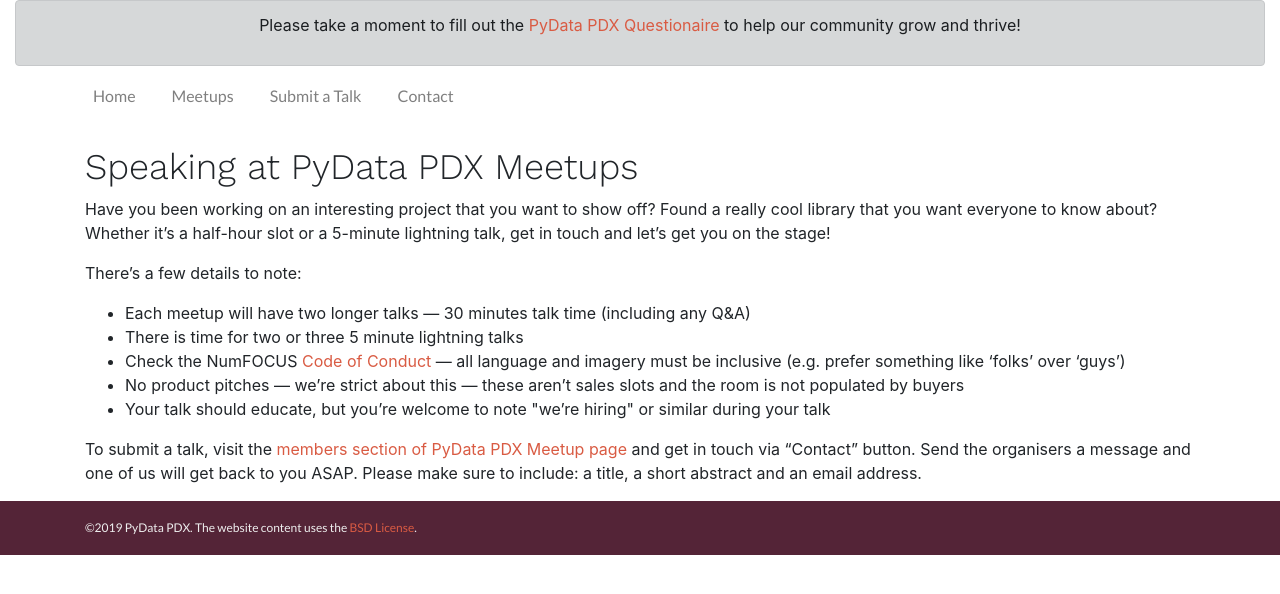
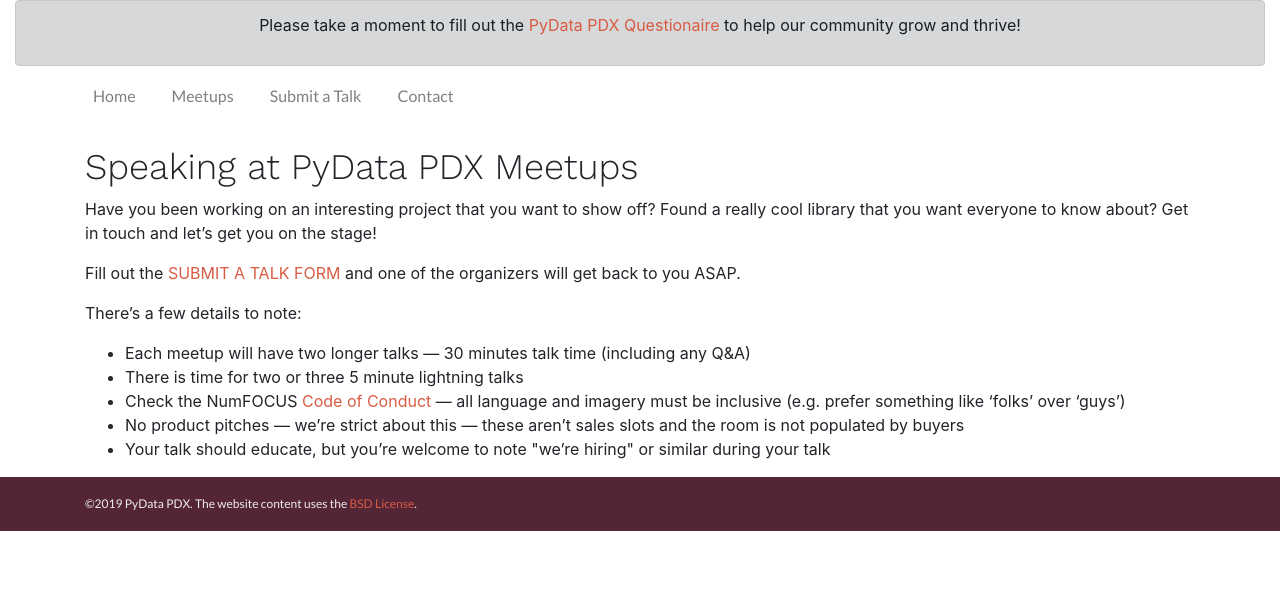
Before and after one commit to pydatapdx/pdx.pydata.org, a Jekyll site: the page built from submit/index.html, in a window 1280 px wide. Shown: the top 594 px of the page. Built offline with Jekyll 4.4.1, drawn with Linux system fonts in a browser that asks for light colours.

Commit message:
Update index.html

```diff
--- a/submit/index.html
+++ b/submit/index.html
@@ -8,9 +8,14 @@
   <h1>Speaking at PyData PDX Meetups</h1>
 
   <p>
-      Have you been working on an interesting project that you want to show off?
-      Found a really cool library that you want everyone to know about?
-      Whether it’s a half-hour slot or a 5-minute lightning talk, get in touch and let’s get you on the stage!
+    Have you been working on an interesting project that you want to show off?
+    Found a really cool library that you want everyone to know about?
+    Get in touch and let’s get you on the stage!
+  </p>
+
+  <p>
+    Fill out the <a href="https://forms.gle/X9CFyZVDD76A3GZ68">SUBMIT A TALK FORM</a>
+    and one of the organizers will get back to you ASAP.
   </p>
 
   <p>
@@ -25,13 +30,5 @@
     </ul>
 
   </p>
-    To submit a talk, visit the <a href="https://www.meetup.com/PyData-PDX/members/">members section of PyData PDX Meetup page</a> and get in touch via “Contact” button.
-    Send the organisers a message and one of us will get back to you ASAP. Please make sure to include: a title, a short abstract and an email address.
-  <p>
-
-  </p>
-
-
-
 
 </div>
```
